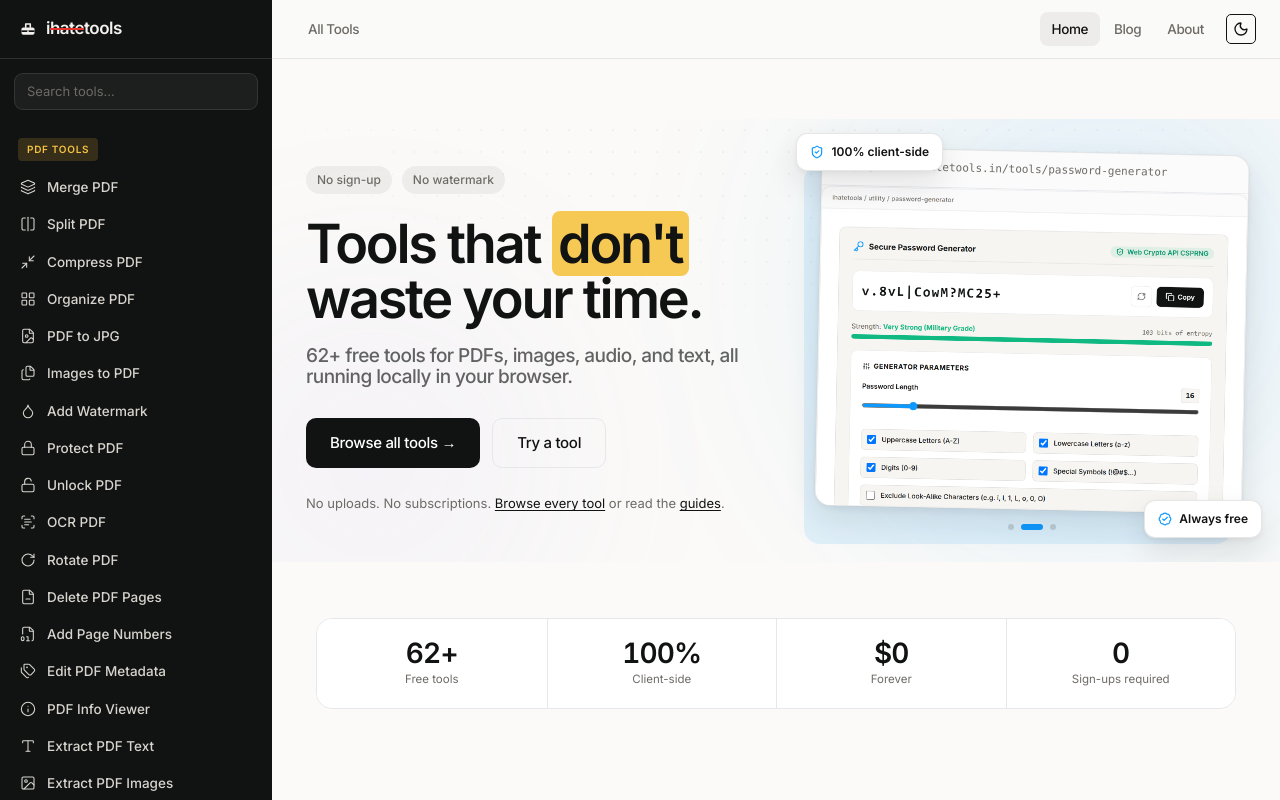
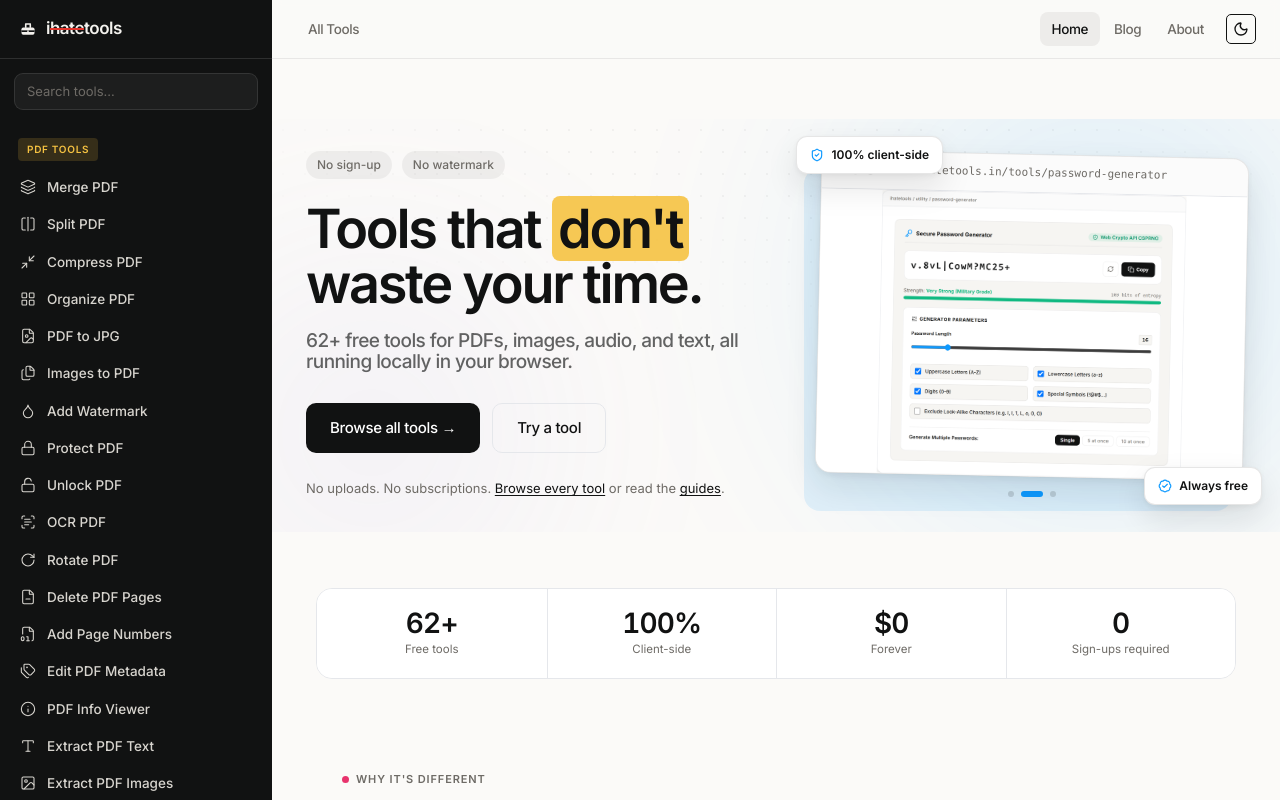
Before and after one commit to Sujithkrys/ihatetools, a Next.js app: page /home in a window 1280 px wide. Shown: the top 800 px of the page. Built offline with nearby package versions, Linux system fonts and the light colour scheme.

Commit message:
Adjust HeroShowcase aspect ratio and image fit

```diff
--- a/src/components/HeroShowcase.tsx
+++ b/src/components/HeroShowcase.tsx
@@ -73,7 +73,7 @@
           <span className="w-[9px] h-[9px] rounded-full bg-ink/15 dark:bg-white/20" />
           <span className="ml-[8px] text-[11px] font-mono text-grey truncate">{card.path}</span>
         </div>
-        <div className="relative w-full aspect-[4/3] bg-paper dark:bg-bg">
+        <div className="relative w-full aspect-[3/2] bg-paper dark:bg-bg">
           {CARDS.map((c, i) => (
             <Image
               key={c.src}
@@ -81,7 +81,7 @@
               alt={c.alt}
               fill
               sizes="(min-width: 1024px) 50vw, 100vw"
-              className={`object-cover object-top transition-opacity duration-500 ${i === active ? "opacity-100" : "opacity-0"}`}
+              className={`object-contain object-top transition-opacity duration-500 ${i === active ? "opacity-100" : "opacity-0"}`}
               priority={i === 0}
             />
           ))}
```
